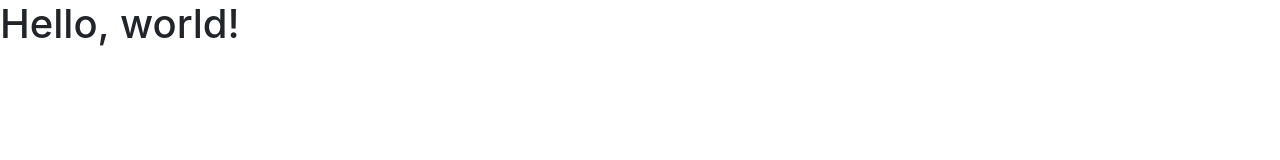
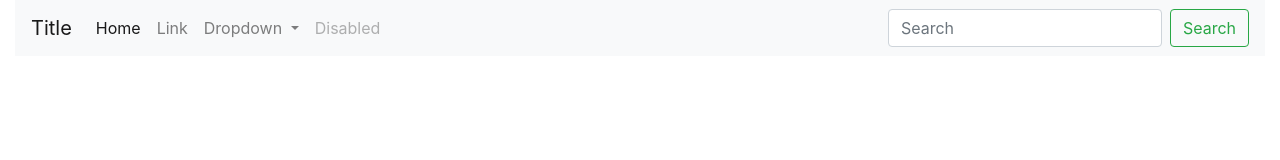
Before and after one commit to uss-hopper/bootstrap-challenge-will-t-harris, a plain HTML site: page index.html in a window 1280 px wide. Drawn offline with nearby package versions, Linux system fonts and the light colour scheme.

Commit message:
add bootstrap navbar

```diff
--- a/index.html
+++ b/index.html
@@ -15,6 +15,42 @@
 	<title>Hello, world!</title>
 </head>
 <body>
-<h1>Hello, world!</h1>
+	<div class="container-fluid">
+		<nav class="navbar navbar-expand-lg navbar-light bg-light">
+			<a class="navbar-brand" href="#">Title</a>
+			<button class="navbar-toggler" type="button" data-toggle="collapse" data-target="#navbarSupportedContent" aria-controls="navbarSupportedContent" aria-expanded="false" aria-label="Toggle navigation">
+				<span class="navbar-toggler-icon"></span>
+			</button>
+
+			<div class="collapse navbar-collapse" id="navbarSupportedContent">
+				<ul class="navbar-nav mr-auto">
+					<li class="nav-item active">
+						<a class="nav-link" href="#">Home <span class="sr-only">(current)</span></a>
+					</li>
+					<li class="nav-item">
+						<a class="nav-link" href="#">Link</a>
+					</li>
+					<li class="nav-item dropdown">
+						<a class="nav-link dropdown-toggle" href="#" id="navbarDropdown" role="button" data-toggle="dropdown" aria-haspopup="true" aria-expanded="false">
+							Dropdown
+						</a>
+						<div class="dropdown-menu" aria-labelledby="navbarDropdown">
+							<a class="dropdown-item" href="#">Action</a>
+							<a class="dropdown-item" href="#">Another action</a>
+							<div class="dropdown-divider"></div>
+							<a class="dropdown-item" href="#">Something else here</a>
+						</div>
+					</li>
+					<li class="nav-item">
+						<a class="nav-link disabled" href="#" tabindex="-1" aria-disabled="true">Disabled</a>
+					</li>
+				</ul>
+				<form class="form-inline my-2 my-lg-0">
+					<input class="form-control mr-sm-2" type="search" placeholder="Search" aria-label="Search">
+					<button class="btn btn-outline-success my-2 my-sm-0" type="submit">Search</button>
+				</form>
+			</div>
+		</nav>
+	</div>
 </body>
 </html>
```
